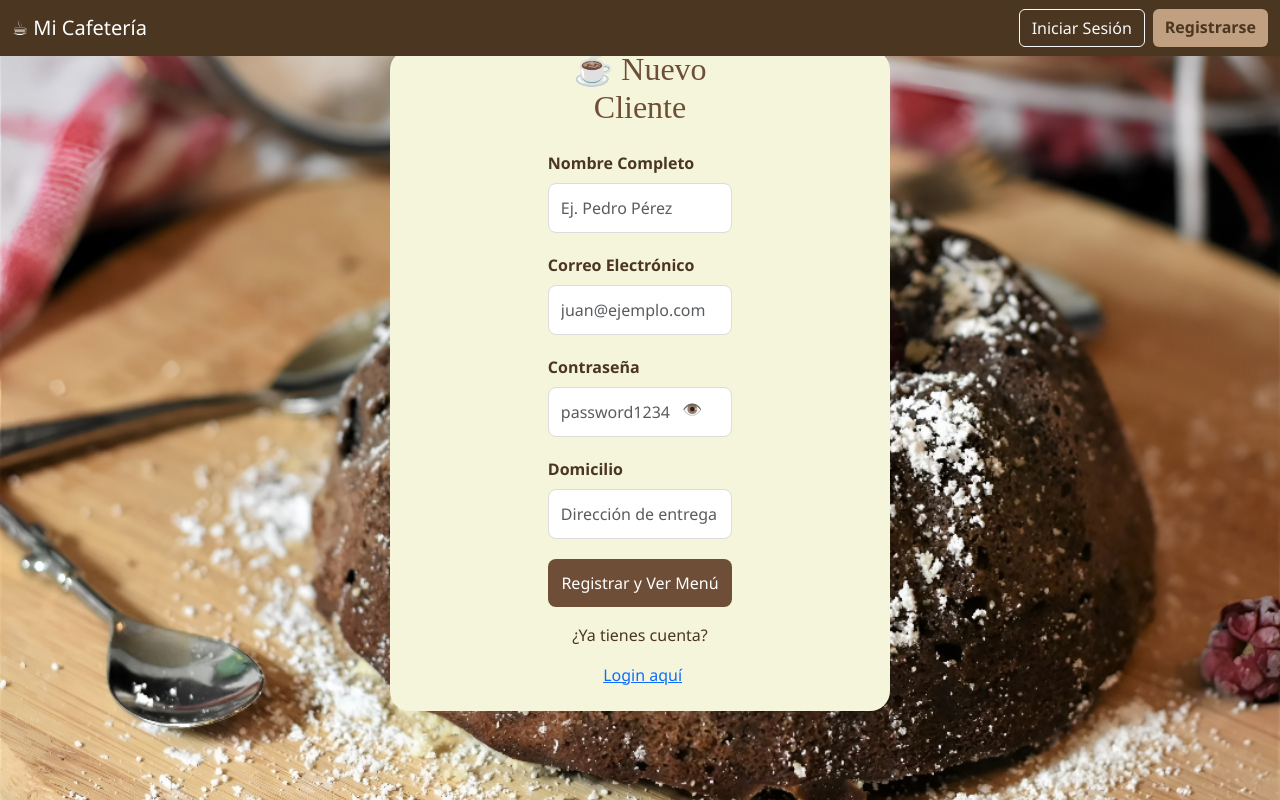
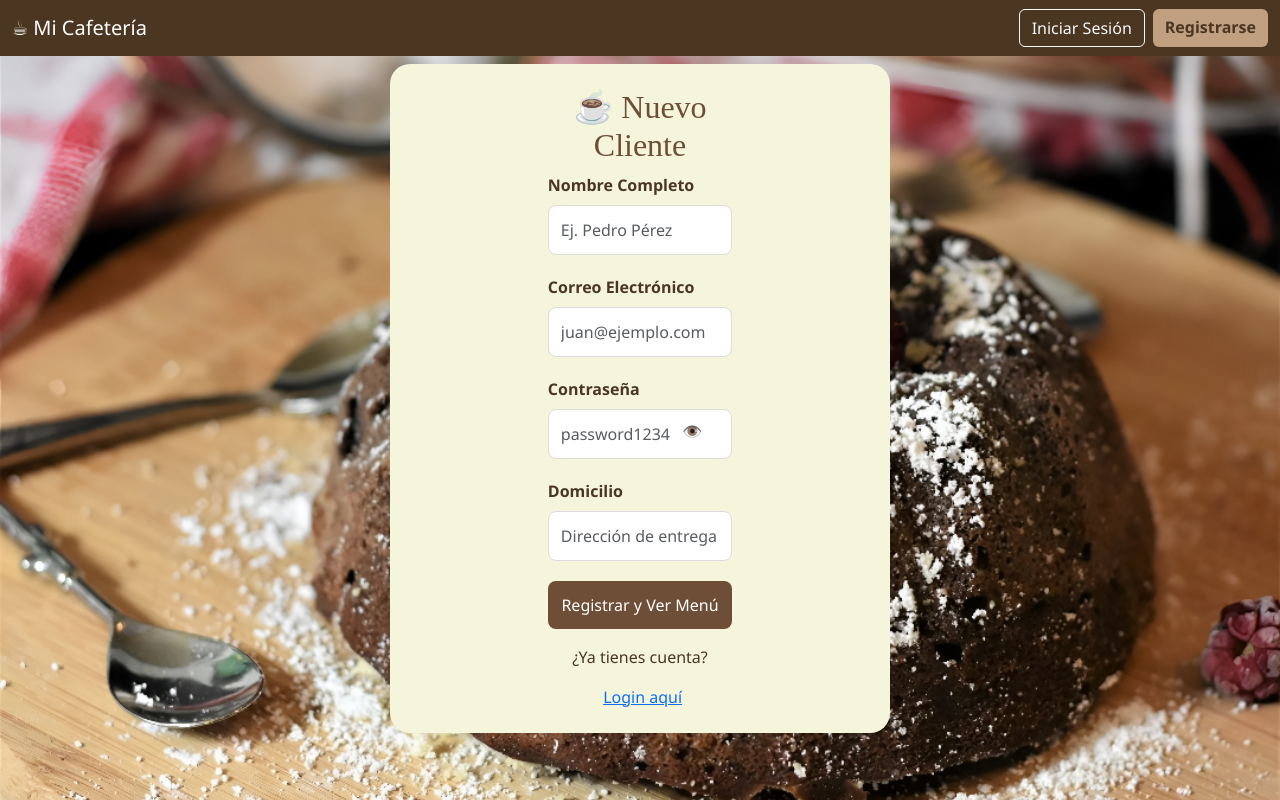
Before and after one commit to josueMugas/cafeteria-BD, a PHP site: page /registro.php in a window 1280 px wide. Run offline with PHP 8.4, Linux system fonts and the light colour scheme.

Commit message:
Add files via upload

```diff
--- a/htdocs/127_0_0_1 (7).sql
+++ b/htdocs/127_0_0_1 (7).sql
@@ -49,6 +49,12 @@ DROP PROCEDURE IF EXISTS `InsertarCliente`$$
 CREATE DEFINER=`root`@`localhost` PROCEDURE `InsertarCliente` (IN `c_nom` VARCHAR(50), IN `c_mail` VARCHAR(50), IN `c_contra` VARCHAR(255), IN `c_dom` VARCHAR(50))   BEGIN
     INSERT INTO usuarios (nombre, mail, contraseña, domicilio, Rol)
     VALUES (c_nom, c_mail, c_contra, c_dom, 'Cliente');
+END$$
+
+DROP PROCEDURE IF EXISTS `InsertarProductos`$$
+CREATE DEFINER=`root`@`localhost` PROCEDURE `InsertarProductos` (IN `p_nom` VARCHAR(50), IN `p_precio` DECIMAL(10,2), IN `p_cantidad` INT, IN `p_IMG` VARCHAR(255), IN `p_categoria` VARCHAR(50))   BEGIN
+    INSERT INTO productos (nombre, precio, cantidad, IMG, categoria)
+    VALUES (p_nom, p_precio, p_cantidad, p_IMG, p_categoria);
 END$$
 
 DROP PROCEDURE IF EXISTS `ObtenerInfoProducto`$$
--- a/htdocs/crear.php
+++ b/htdocs/crear.php
@@ -54,9 +54,9 @@ if($_POST){
         $error = "No se pudo guardar la imagen."    ;
         header("Location: crear.php?error=" . urlencode($error));
     }
-    $stmtInsert = mysqli_prepare($conexion, "CALL Insertarproducto(?, ?, ?, ?, ?)");
-    mysqli_stmt_bind_param($stmtInsert, "ssdss", $nom, $cant, $pre, $imgNombre, $cat);
-     mysqli_stmt_execute($stmtInsert);
+
+    $sql = "CALL InsertarProductos('$nom', '$pre', '$cant', '$imgNombre', '$cat')";
+    mysqli_query($conexion, $sql);
     header("Location: Admin.php");
 }
 ?>
--- a/htdocs/index.php
+++ b/htdocs/index.php
@@ -62,7 +62,7 @@ $res = mysqli_query($conexion, $sql);
 
 <div class="container shadow-none mb-5" style="max-width: 1200px; margin-top: 20px">
     <br>
-    <h1 class="text-center" style="text-shadow: 2px 2px 4px color:#6f4e37var(--cafe-oscuro); font-family: 'Times New Roman', 'Times, serif';">Nuestra Carta</h1>
+    <h1 class="text-center" style="text-shadow: 2px 2px 4px, color:#6f4e37, font-family: 'Times New Roman', 'Times, serif';">Nuestra Carta</h1>
     <div class="btn-group" role="group">
         <a href="index.php" class="btn btn-sm <?php echo $categoria_seleccionada == '' ? 'btn-dark' : 'btn-outline-dark'; ?>">Todos</a>
         <a href="index.php?categoria=café" class="btn btn-sm <?php echo $categoria_seleccionada == 'Café' ? 'btn-dark' : 'btn-outline-dark'; ?>">Café</a>
--- a/htdocs/registro.php
+++ b/htdocs/registro.php
@@ -9,7 +9,7 @@ if ($_SERVER["REQUEST_METHOD"] == "POST") {
     $password = $_POST['pass'];
     $domicilio = mysqli_real_escape_string($conexion, $_POST['domicilio']);
 
-    $stmtCheck = mysqli_prepare($conexion, "SELECT id_usuario FROM usuarios WHERE mail = ? LIMIT 1");
+    $stmtCheck = mysqli_prepare($conexion, "SELECT * FROM usuarios WHERE mail = ? LIMIT 1");
     mysqli_stmt_bind_param($stmtCheck, "s", $email);
     mysqli_stmt_execute($stmtCheck);
     mysqli_stmt_store_result($stmtCheck);
@@ -31,7 +31,7 @@ if ($_SERVER["REQUEST_METHOD"] == "POST") {
         $_SESSION['usuario'] = $email;
         $_SESSION['rol'] = 'Cliente';
         $_SESSION['id_usuario'] = $nuevoId;
-
+        $_SESSION["cuenta"]=$nombre;
         $subject = "Registro exitoso en Cafetería";
         $message = "Hola $nombre,\n\n" .
                    "Gracias por registrarte en nuestra Cafetería. Aquí están tus datos de usuario:\n\n" .
@@ -90,10 +90,13 @@ if (isset($_GET['error'])) {
         </div>
     </div>
 </nav>
-    <div class="container" style="max-width: 500px; margin-top: 50px;" >
+    <div class="container" style="max-width: 500px; margin-top: 5%;" >
         <div class="row justify-content-center">
             <div class="col-md-5">
-                <h2 class="text-center mb-4" style="font-family: 'Times New Roman', 'Times, serif';">☕ Nuevo Cliente</h2>
+                <h2 class="text-center  mt-4" style="font-family: 'Times New Roman', 'Times, serif';">☕ Nuevo Cliente</h2>
+                <?php if (isset($error) && !empty($error)): ?>
+                    <div class="alert alert-danger"><?php echo htmlspecialchars($error); ?></div>
+                <?php endif; ?>
                 <form action="registro.php" method="POST">
                     <div class="mb-3">
                         <label class="form-label">Nombre Completo</label>
@@ -116,7 +119,7 @@ if (isset($_GET['error'])) {
                     </div>
                     <button type="submit">Registrar y Ver Menú</button>
                     <p class="mt-3 text-center">¿Ya tienes cuenta?</p>
-                    <a style ="margin-left: 30%;margin-buttom: 30% "href="login.php">Login aquí</a>
+                    <a style ="margin-left: 30% "href="login.php">Login aquí</a>
                 </form><script src="script1.js"></script>
                 <br>
             </div>
```
Also changed, not shown: htdocs/editar_perfil.php (+1 -7 lines), htdocs/imagenes/Fondo Laboratorio de programación y redes.jpg.
